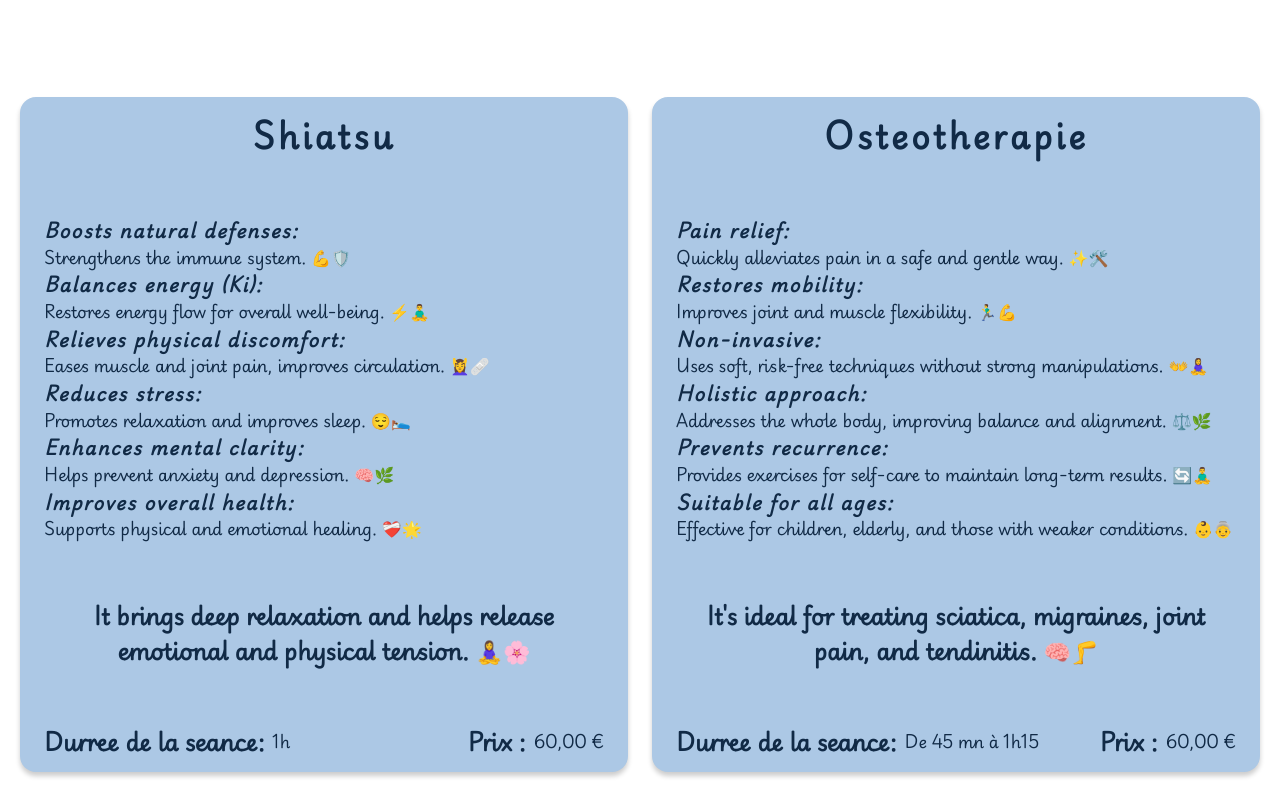
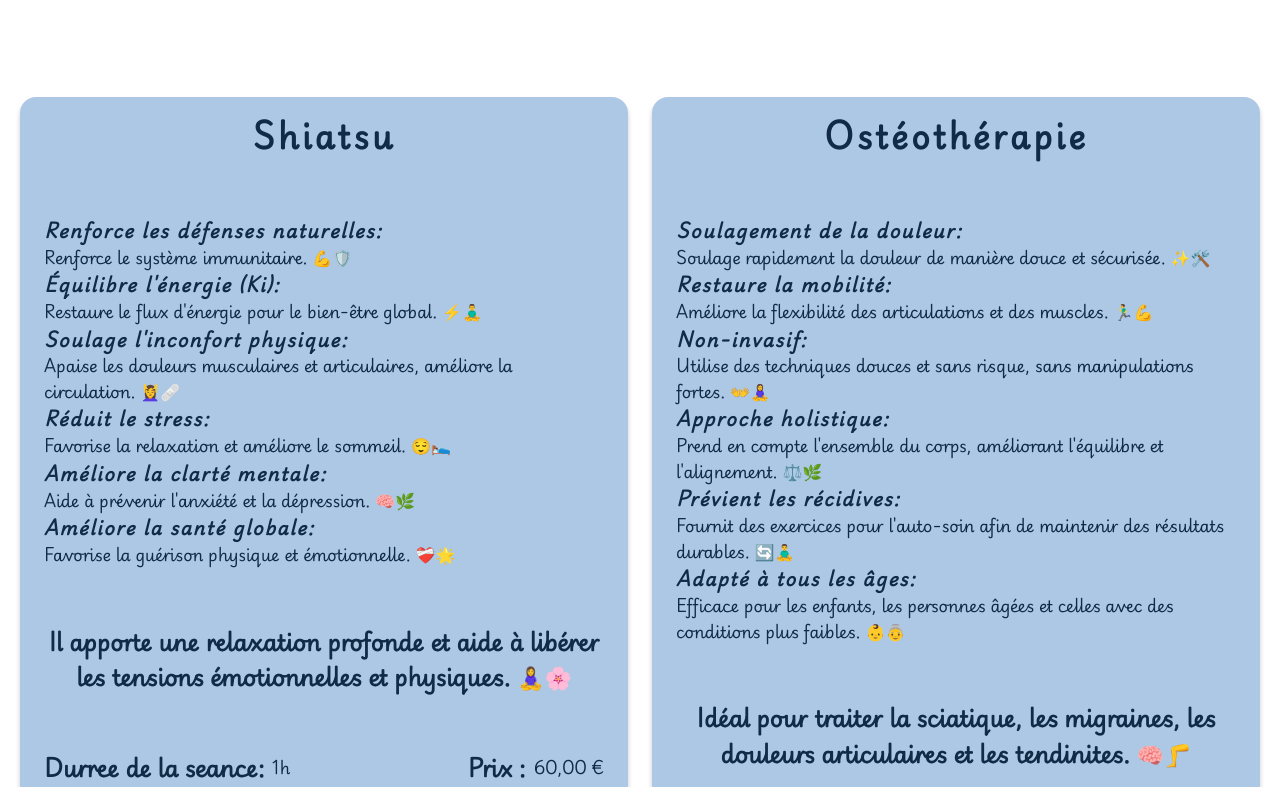
Before and after one commit to botUwU/Oshyp, a React (Vite) app: page / in a window 1280 px wide. Shown: the part 3993-4780 px from the top of the page. Built offline with nearby package versions, Linux system fonts and the light colour scheme.

Commit message:
translate tarifs

```diff
--- a/src/data/osteotherapie.js
+++ b/src/data/osteotherapie.js
@@ -1,39 +1,41 @@
 export const osteotherapie = {
-  title: "Osteotherapie",
+  title: "Ostéothérapie",
   price: "60",
   duration: "De 45 mn à 1h15",
   benefits: [
     {
-      title: "Pain relief",
-      description: "Quickly alleviates pain in a safe and gentle way. ✨🛠️",
+      title: "Soulagement de la douleur",
+      description:
+        "Soulage rapidement la douleur de manière douce et sécurisée. ✨🛠️",
     },
     {
-      title: "Restores mobility",
-      description: "Improves joint and muscle flexibility. 🏃‍♂️💪",
+      title: "Restaure la mobilité",
+      description:
+        "Améliore la flexibilité des articulations et des muscles. 🏃‍♂️💪",
     },
     {
-      title: "Non-invasive",
+      title: "Non-invasif",
       description:
-        "Uses soft, risk-free techniques without strong manipulations. 👐🧘‍♀️",
+        "Utilise des techniques douces et sans risque, sans manipulations fortes. 👐🧘‍♀️",
     },
     {
-      title: "Holistic approach",
+      title: "Approche holistique",
       description:
-        "Addresses the whole body, improving balance and alignment. ⚖️🌿",
+        "Prend en compte l'ensemble du corps, améliorant l'équilibre et l'alignement. ⚖️🌿",
     },
     {
-      title: "Prevents recurrence",
+      title: "Prévient les récidives",
       description:
-        "Provides exercises for self-care to maintain long-term results. 🔄🧘‍♂️",
+        "Fournit des exercices pour l'auto-soin afin de maintenir des résultats durables. 🔄🧘‍♂️",
     },
     {
-      title: "Suitable for all ages",
+      title: "Adapté à tous les âges",
       description:
-        "Effective for children, elderly, and those with weaker conditions. 👶👵",
+        "Efficace pour les enfants, les personnes âgées et celles avec des conditions plus faibles. 👶👵",
     },
   ],
   conclusion: {
     description:
-      "It's ideal for treating sciatica, migraines, joint pain, and tendinitis. 🧠🦵",
+      "Idéal pour traiter la sciatique, les migraines, les douleurs articulaires et les tendinites. 🧠🦵",
   },
 };
--- a/src/data/shiatsu.js
+++ b/src/data/shiatsu.js
@@ -4,32 +4,33 @@ export const shiatsu = {
   duration: "1h",
   benefits: [
     {
-      title: "Boosts natural defenses",
-      description: "Strengthens the immune system. 💪🛡️",
+      title: "Renforce les défenses naturelles",
+      description: "Renforce le système immunitaire. 💪🛡️",
     },
     {
-      title: "Balances energy (Ki)",
-      description: "Restores energy flow for overall well-being. ⚡🧘‍♂️",
+      title: "Équilibre l'énergie (Ki)",
+      description: "Restaure le flux d'énergie pour le bien-être global. ⚡🧘‍♂️",
     },
     {
-      title: "Relieves physical discomfort",
-      description: "Eases muscle and joint pain, improves circulation. 💆‍♀️🩹",
+      title: "Soulage l'inconfort physique",
+      description:
+        "Apaise les douleurs musculaires et articulaires, améliore la circulation. 💆‍♀️🩹",
     },
     {
-      title: "Reduces stress",
-      description: "Promotes relaxation and improves sleep. 😌🛌",
+      title: "Réduit le stress",
+      description: "Favorise la relaxation et améliore le sommeil. 😌🛌",
     },
     {
-      title: "Enhances mental clarity",
-      description: "Helps prevent anxiety and depression. 🧠🌿",
+      title: "Améliore la clarté mentale",
+      description: "Aide à prévenir l'anxiété et la dépression. 🧠🌿",
     },
     {
-      title: "Improves overall health",
-      description: "Supports physical and emotional healing. ❤️‍🩹🌟",
+      title: "Améliore la santé globale",
+      description: "Favorise la guérison physique et émotionnelle. ❤️‍🩹🌟",
     },
   ],
   conclusion: {
     description:
-      "It brings deep relaxation and helps release emotional and physical tension. 🧘‍♀️🌸",
+      "Il apporte une relaxation profonde et aide à libérer les tensions émotionnelles et physiques. 🧘‍♀️🌸",
   },
 };
```
